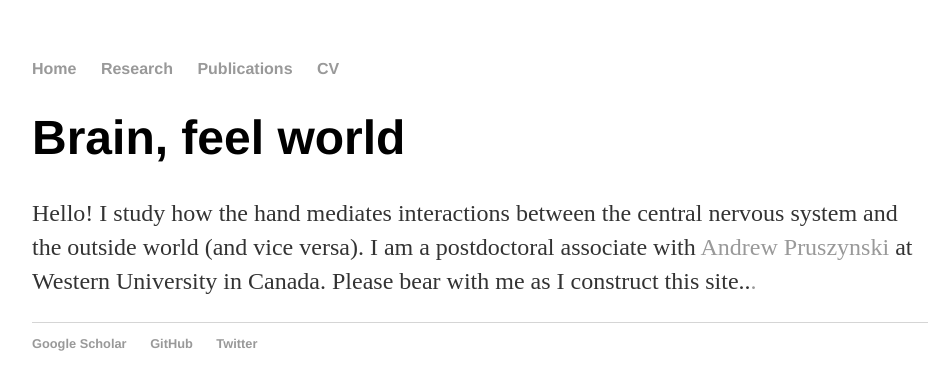
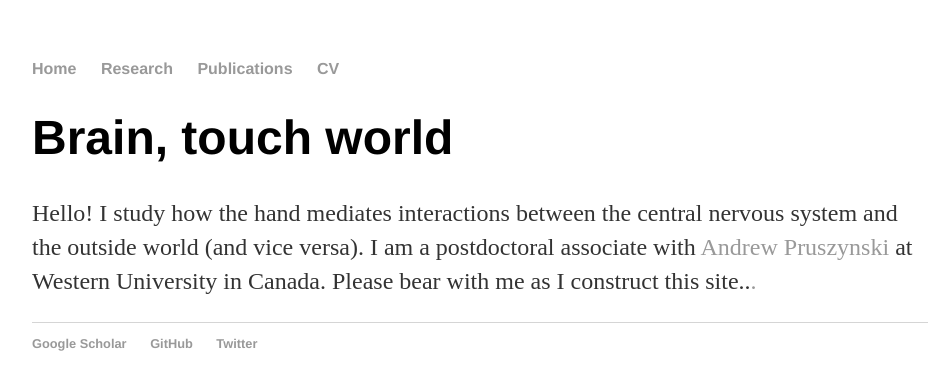
Before and after one commit to sreschechtko/sreschechtko.github.io, a Jekyll site: the page built from index.html, in a window 1280 px wide. Shown: the top 390 px of the page, without its empty margins (160-1101 px from the left). Built offline with Jekyll 4.4.1, drawn with Linux system fonts in a browser that asks for light colours.

Commit message:
Update index.html

```diff
--- a/index.html
+++ b/index.html
@@ -3,6 +3,6 @@ layout: default
 title: Sasha Reschechtko - Home
 ---
 <div class="blurb">
-	<h1>Brain, feel world</h1>
+	<h1>Brain, touch world</h1>
 	<p>Hello! I study how the hand mediates interactions between the central nervous system and the outside world (and vice versa). I am a postdoctoral associate with <a href="http://www.pruszynskilab.com/" target = "_blank">Andrew Pruszynski</a> at Western University in Canada. Please bear with me as I construct this site..<a href="/about">.</a></p>
 </div><!-- /.blurb -->
```
